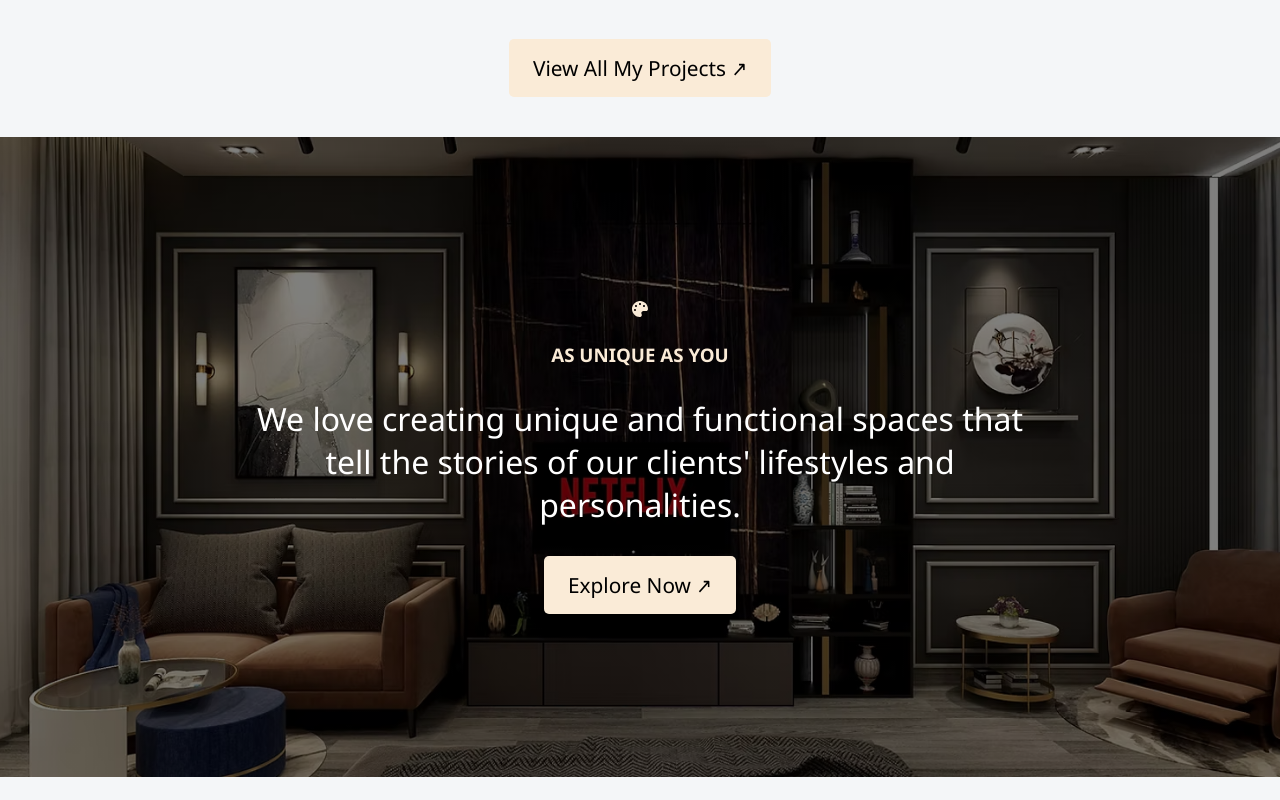
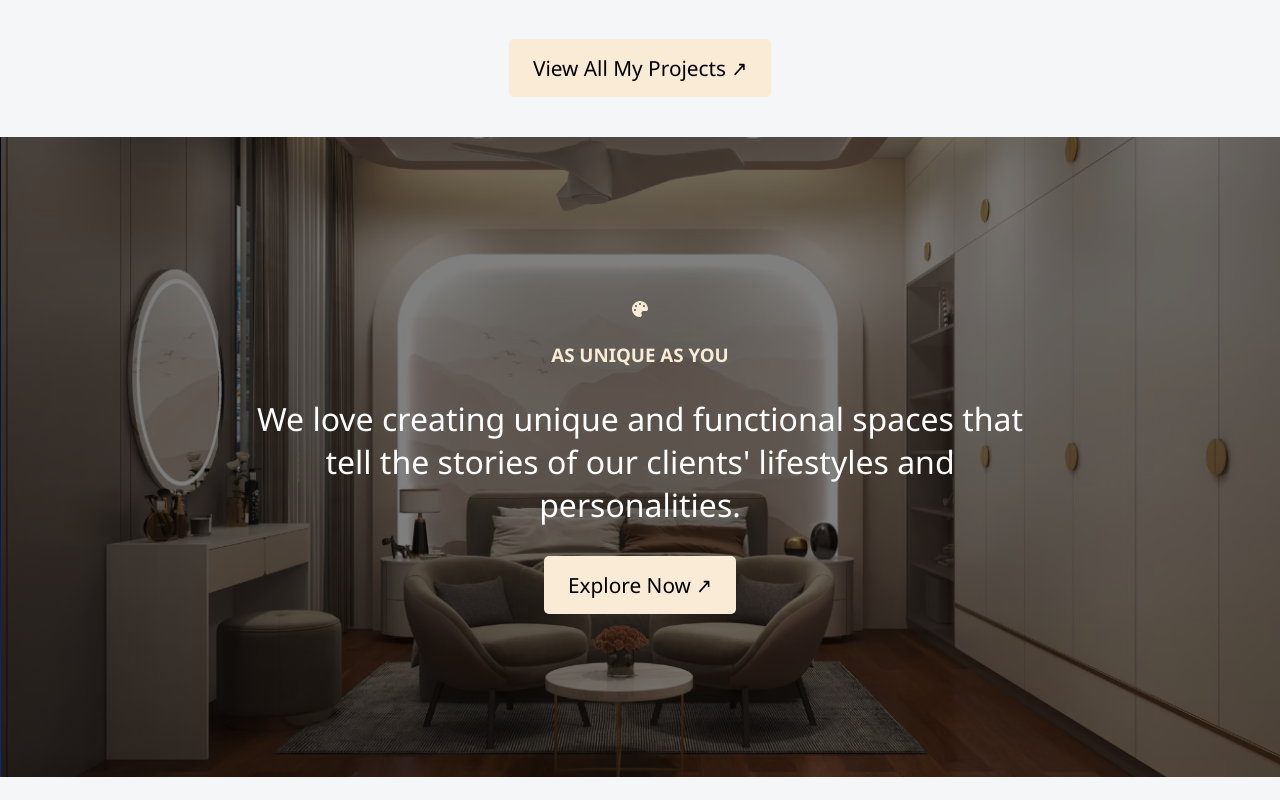
Before and after one commit to shxzM/Architecture-Firm-Website, a React (Vite) app in the folder Architecture Firm Website/: page / in a window 1280 px wide. Shown: the part 1860-2660 px from the top of the page. Built offline with nearby package versions, Linux system fonts and the light colour scheme; no server answers; the database is empty.

Commit message:
Changed explore image

```diff
--- a/Architecture Firm Website/src/screens/css/Home.module.css
+++ b/Architecture Firm Website/src/screens/css/Home.module.css
@@ -149,7 +149,7 @@
     height: 80vh;
     width: 100vw;
     background-image: linear-gradient(rgba(0, 0, 0, 0.5), rgba(0, 0, 0, 0.5)),
-    url("../../assets/Explorebg.avif");    background-size: cover;
+    url("../../assets/Project3.png");    background-size: cover;
     background-position: center;
     display: flex;
     font-family: 'Outfit', sans-serif;
```
Also changed, not shown: Architecture Firm Website/src/assets/Project3.png (added).
